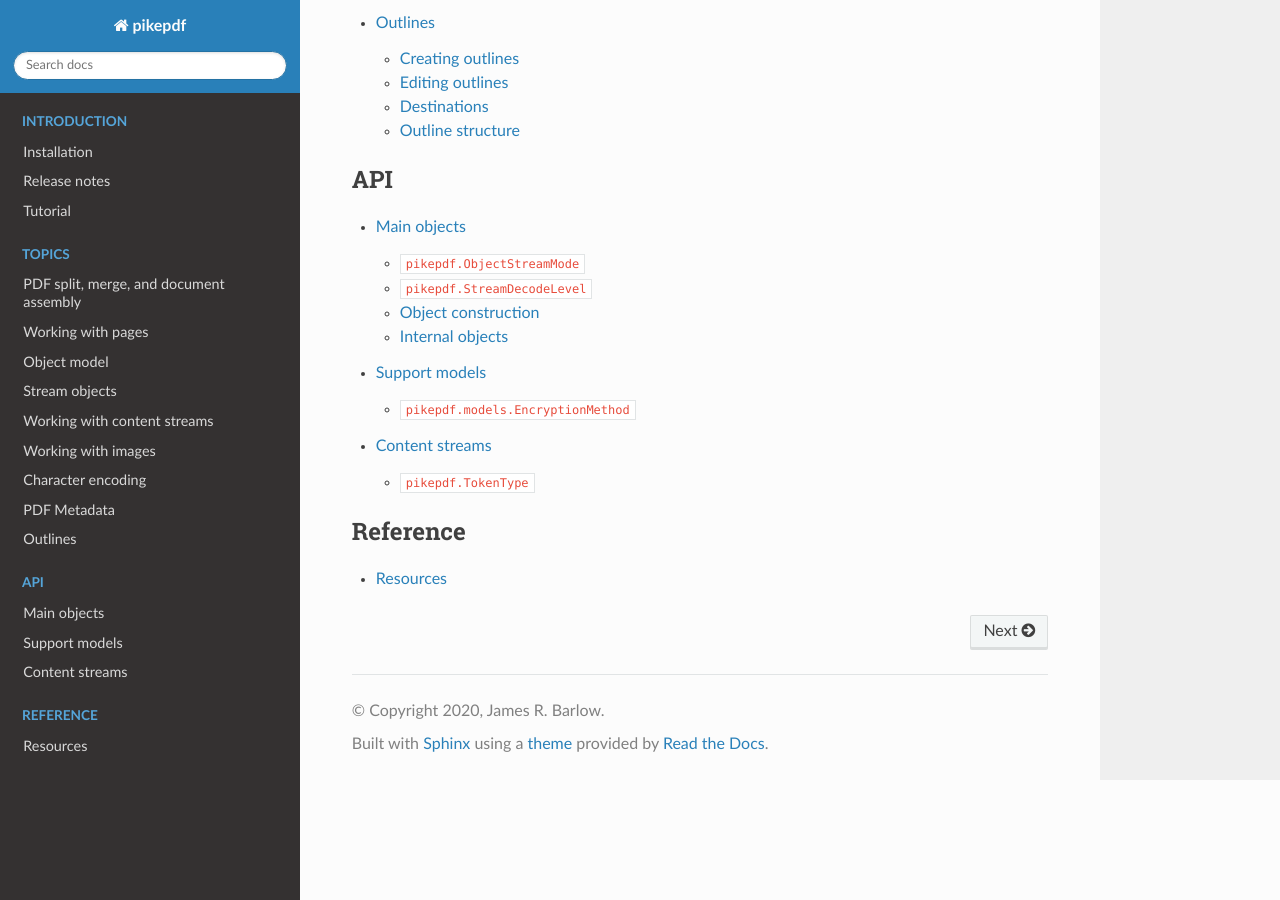
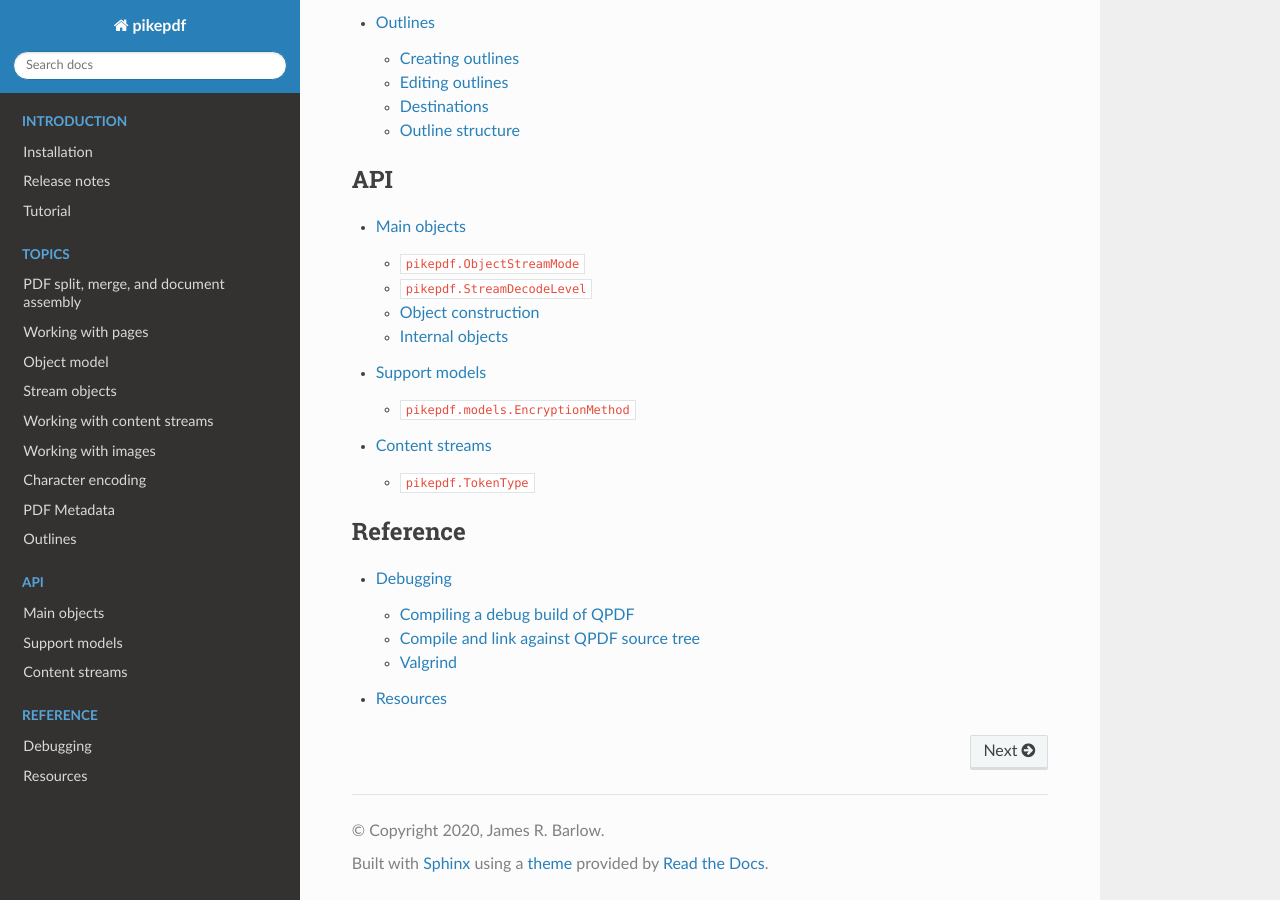
Before and after one commit to pikepdf/pikepdf, a Sphinx documentation site: the page built from docs/index.rst, in a window 1280 px wide and 900 px high, scrolled down 4816 px. Built offline with Sphinx 7.4.7 and the Read the Docs theme 2.0.0, drawn with Linux system fonts in a browser that asks for light colours; pages that are not in the unit, such as notebooks, are missing from menus; the version number could not be read and is left out; some of the changed lines change nothing that is shown.

Commit message:
docs: notes on debugging C++ extension

```diff
--- a/docs/index.rst
+++ b/docs/index.rst
@@ -145,4 +145,5 @@
     :name: reference_toc
 
     references/arch
+    references/debugging
     references/resources
--- /dev/null
+++ b/docs/references/debugging.rst
@@ -0,0 +1,54 @@
+Debugging
+=========
+
+pikepdf does a complex job in providing bindings from Python to a C++ library,
+both of which have different ideas about how to manage memory. This page
+documents some methods that may help should it be necessary to debug the Python
+C++ extension (``pikepdf._qpdf``).
+
+Compiling a debug build of QPDF
+-------------------------------
+
+It may be helpful to create a debug build of QPDF.
+
+Download QPDF and compile a debug build:
+
+.. code-block:: bash
+
+    # in QPDF source tree
+    cd $QPDF_SOURCE_TREE
+    ./configure CFLAGS='-g -O0' CPPFLAGS='-g -O0' CXXFLAGS='-g -O0'
+    make -j
+
+Compile and link against QPDF source tree
+-----------------------------------------
+
+Build ``pikepdf._qpdf`` against the version of QPDF above, rather than the
+system version:
+
+.. code-block:: bash
+
+    env QPDF_SOURCE_TREE=<location of QPDF> python setup.py build_ext --inplace
+
+When running Python, ensure that you override shared library load locations:
+
+.. code-block:: bash
+
+    # Linux
+    env LD_LIBRARY_PATH=$QPDF_SOURCE_TREE/libqpdf/build/.libs python ...
+
+.. code-block:: bash
+
+    # macOS - may require disabling System Integrity Protection
+    env DYLD_LIBRARY_PATH=$QPDF_SOURCE_TREE/libqpdf/build/.libs python ...
+
+You can also run Python through a debugger (``gdb`` or ``lldb``) in this manner,
+and you will have access to the source code for both pikepdf's C++ and QPDF.
+
+Valgrind
+--------
+
+Valgrind may also be helpful - see the Python `documentation`_ for information
+on setting up Python and Valgrind.
+
+.. _documentation: <https://github.com/python/cpython/blob/d5d33681c1cd1df7731eb0fb7c0f297bc2f114e6/Misc/README.valgrind>
```
